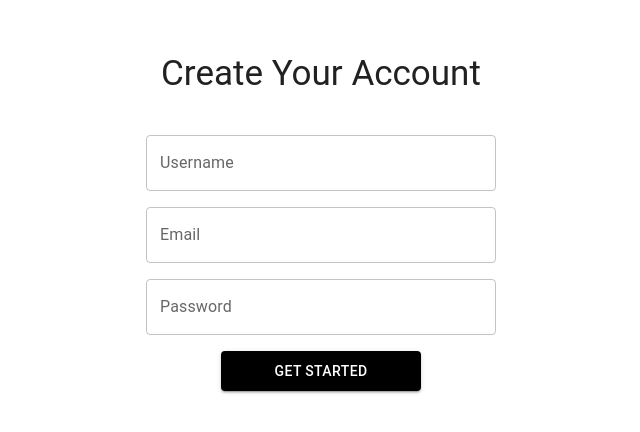
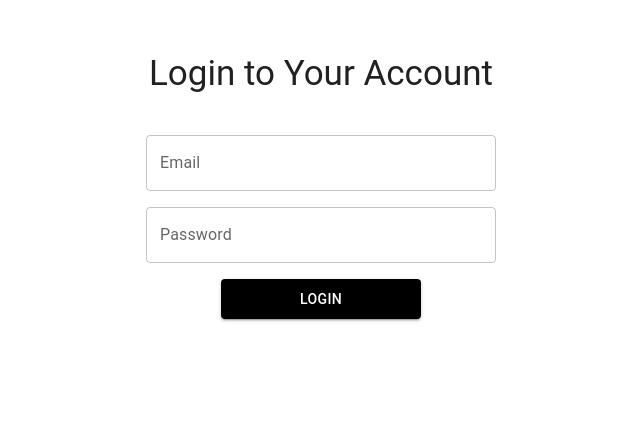
Before and after one commit to n1sh1thaS/toxic-comment-classification-api, a React (Vite) app in the folder client/: page / in a window 1280 px wide. Shown: the part 114-546 px from the top of the page, without its empty margins (319-959 px from the left). Built offline with nearby package versions, Linux system fonts and the light colour scheme.

Commit message:
create login form component and login page

```diff
--- a/client/src/App.jsx
+++ b/client/src/App.jsx
@@ -3,11 +3,12 @@ import reactLogo from "./assets/react.svg";
 import viteLogo from "/vite.svg";
 import "./App.css";
 import SignUp from "./pages/SignUp";
+import Login from "./pages/Login";
 
 function App() {
   return (
     <>
-      <SignUp />
+      <Login />
     </>
   );
 }
--- /dev/null
+++ b/client/src/components/LoginForm.jsx
@@ -0,0 +1,53 @@
+import { TextField, Button, Box } from "@mui/material";
+import React, { useState } from "react";
+
+const LoginForm = () => {
+  const [email, setEmail] = useState("");
+  const [password, setPassword] = useState("");
+
+  const onSubmit = (event) => {
+    event.preventDefault();
+    console.log(email, password);
+  };
+  return (
+    <form onSubmit={onSubmit}>
+      <Box
+        sx={{
+          display: "flex",
+          flexDirection: "column",
+          gap: 2,
+          alignItems: "center",
+        }}
+      >
+        <TextField
+          id="outlined-basic"
+          label="Email"
+          variant="outlined"
+          sx={{ width: 350 }}
+          fullWidth
+          onChange={(res) => setEmail(res.target.value)}
+          value={email}
+        />
+        <TextField
+          id="outlined-basic"
+          label="Password"
+          variant="outlined"
+          type="password"
+          sx={{ width: 350 }}
+          fullWidth
+          onChange={(res) => setPassword(res.target.value)}
+          value={password}
+        />
+        <Button
+          variant="contained"
+          type="submit"
+          sx={{ background: "black", width: 200, height: 40 }}
+        >
+          Login
+        </Button>
+      </Box>
+    </form>
+  );
+};
+
+export default LoginForm;
--- /dev/null
+++ b/client/src/pages/Login.jsx
@@ -0,0 +1,27 @@
+import React from "react";
+import LoginForm from "../components/LoginForm";
+import { Typography, Grid } from "@mui/material";
+
+const Login = () => {
+  return (
+    <div>
+      <Grid container spacing={3}>
+        <Grid item xs={12}></Grid>
+        <Grid item xs={12} marginTop={18}>
+          <Typography
+            variant="h3"
+            align="center"
+            sx={{ fontSize: 35, marginBottom: 5 }}
+          >
+            Login to Your Account
+          </Typography>
+          <Typography variant="h4" align="center">
+            <LoginForm />
+          </Typography>
+        </Grid>
+      </Grid>
+    </div>
+  );
+};
+
+export default Login;
```
